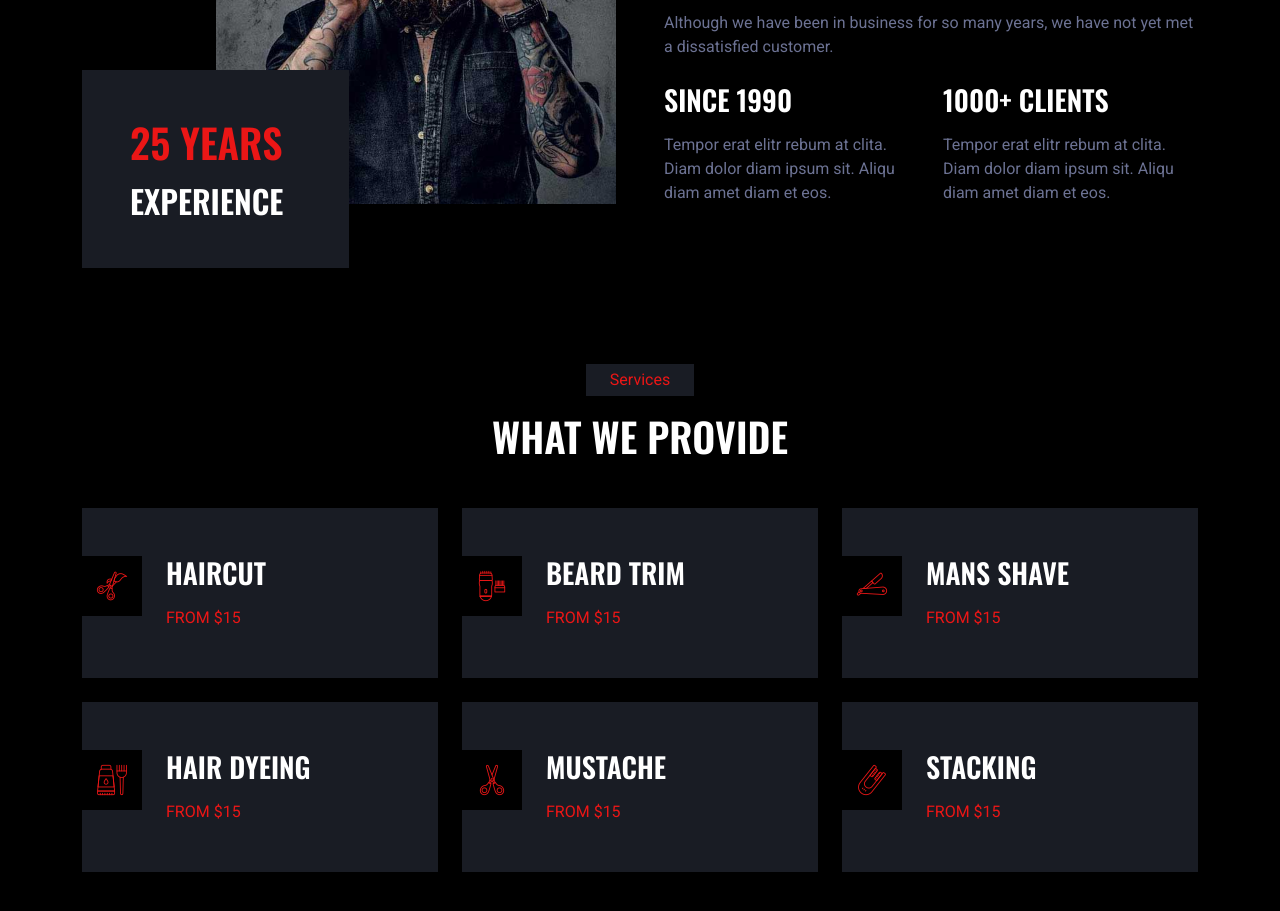
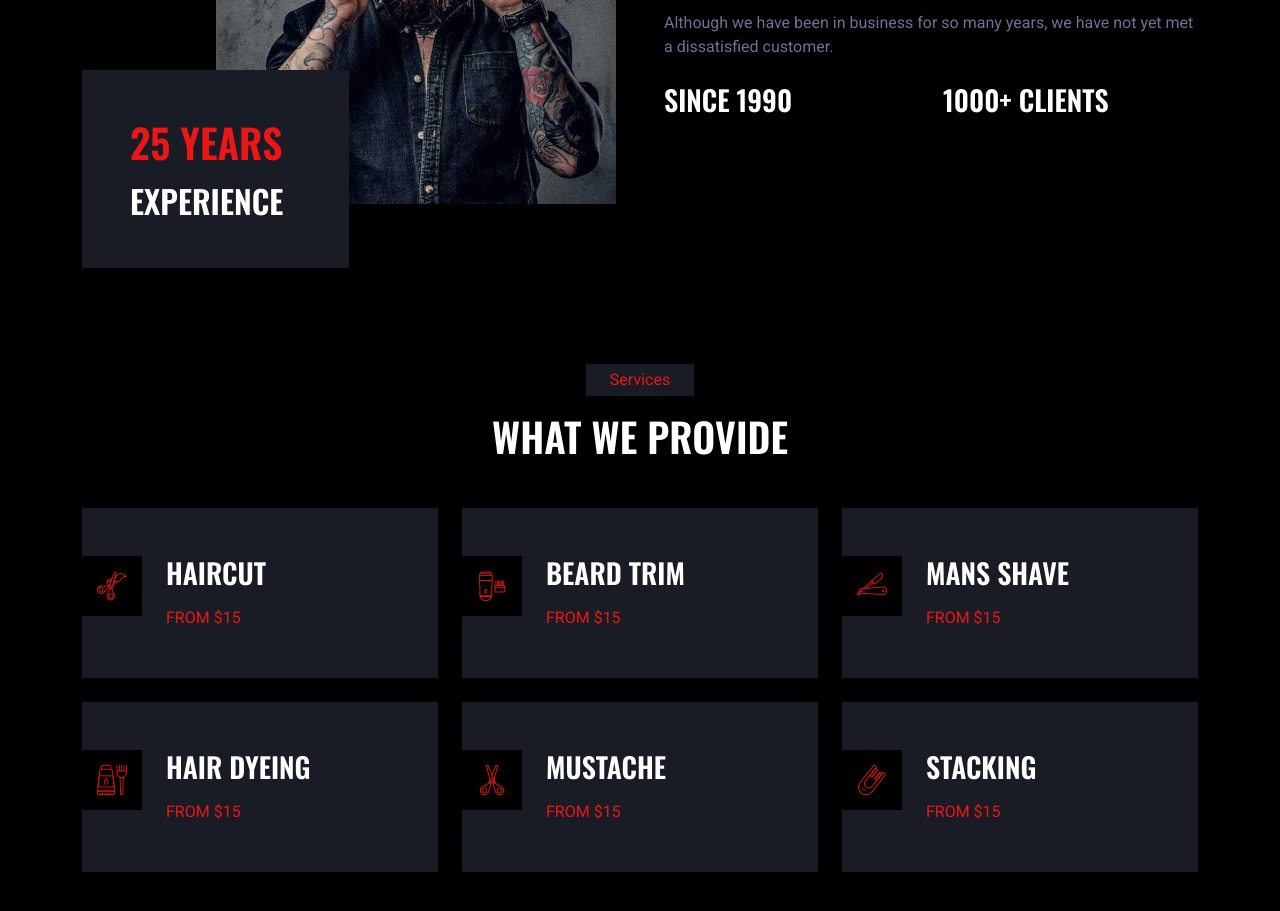
Before and after one commit to cope2222/barbershop, a plain HTML site: page index.html in a window 1280 px wide. Shown: the part 1120-2031 px from the top of the page. Drawn offline with nearby package versions, Linux system fonts and the light colour scheme.

Commit message:
Update index.html

```diff
--- a/index.html
+++ b/index.html
@@ -106,11 +106,9 @@
                     <div class="row g-4">
                         <div class="col-md-6">
                             <h3 class="text-uppercase mb-3">Since 1990</h3>
-                            <p class="mb-0">Tempor erat elitr rebum at clita. Diam dolor diam ipsum sit. Aliqu diam amet diam et eos.</p>
                         </div>
                         <div class="col-md-6">
                             <h3 class="text-uppercase mb-3">1000+ clients</h3>
-                            <p class="mb-0">Tempor erat elitr rebum at clita. Diam dolor diam ipsum sit. Aliqu diam amet diam et eos.</p>
                         </div>
                     </div>
                 </div>
```
